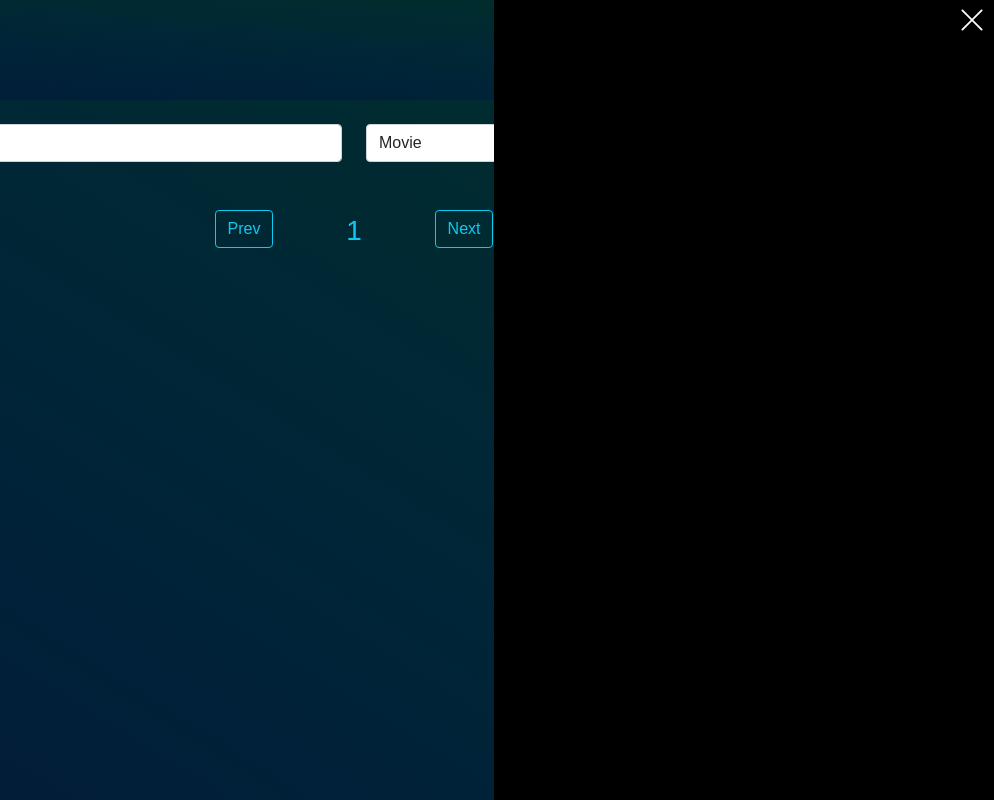
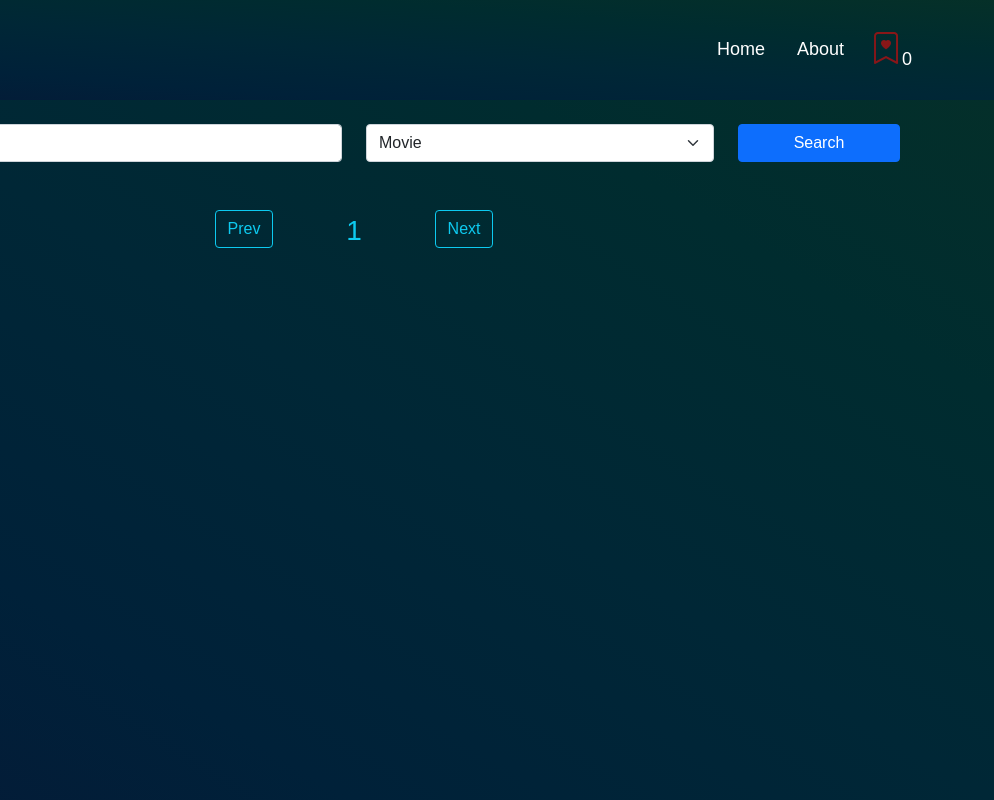
Before and after one commit to gnurullayev/omdbAPI, a plain HTML site: page index.html in a window 1280 px wide. Shown: the full height of the page, 286-1280 px from the left. Drawn offline with nearby package versions, Linux system fonts and the light colour scheme; no server answers.

Commit message:
bookmark change

```diff
--- a/index.html
+++ b/index.html
@@ -131,7 +131,7 @@
                 </div>
 
                 <!-- Bookmark -->
-                <div class="bookmark active" >
+                <div class="bookmark" >
                     <button class="border-0 bg-transparent float-end me-2">
                         <i class="bi bi-x-lg fs-3 bookmark-clouse"></i>
                     </button>
```
